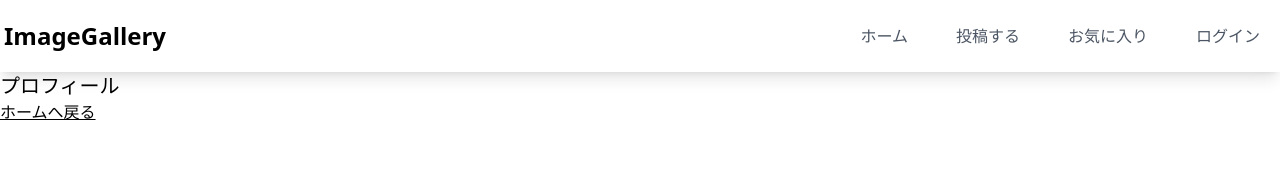
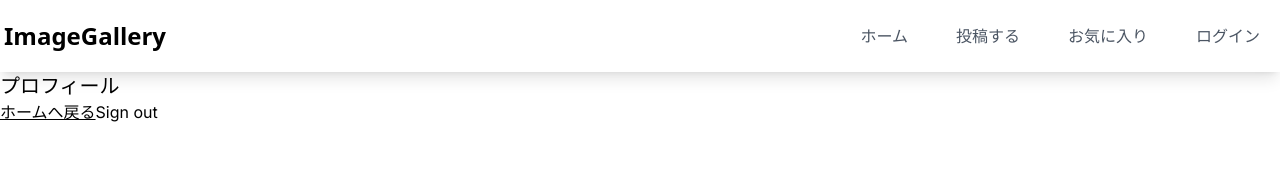
Before and after one commit to shi0n0/Image-Gallery, a Next.js app: page /profile in a window 1280 px wide. Shown: the top 190 px of the page. Built offline with nearby package versions, Linux system fonts and the light colour scheme; no server answers.

Commit message:
サインアウトボタンを追加

```diff
--- a/src/app/profile/page.tsx
+++ b/src/app/profile/page.tsx
@@ -1,10 +1,13 @@
+"use client"
 import Link from 'next/link'
+import { signOut } from 'next-auth/react'
 
 export default function NotFound() {
     return(
         <>
             <div className='text-xl'>プロフィール</div>
             <Link className='underline hover:text-blue-500' href="/">ホームへ戻る</Link>
+            <button onClick={() => signOut()}>Sign out</button>
         </>
     )
 }
```
